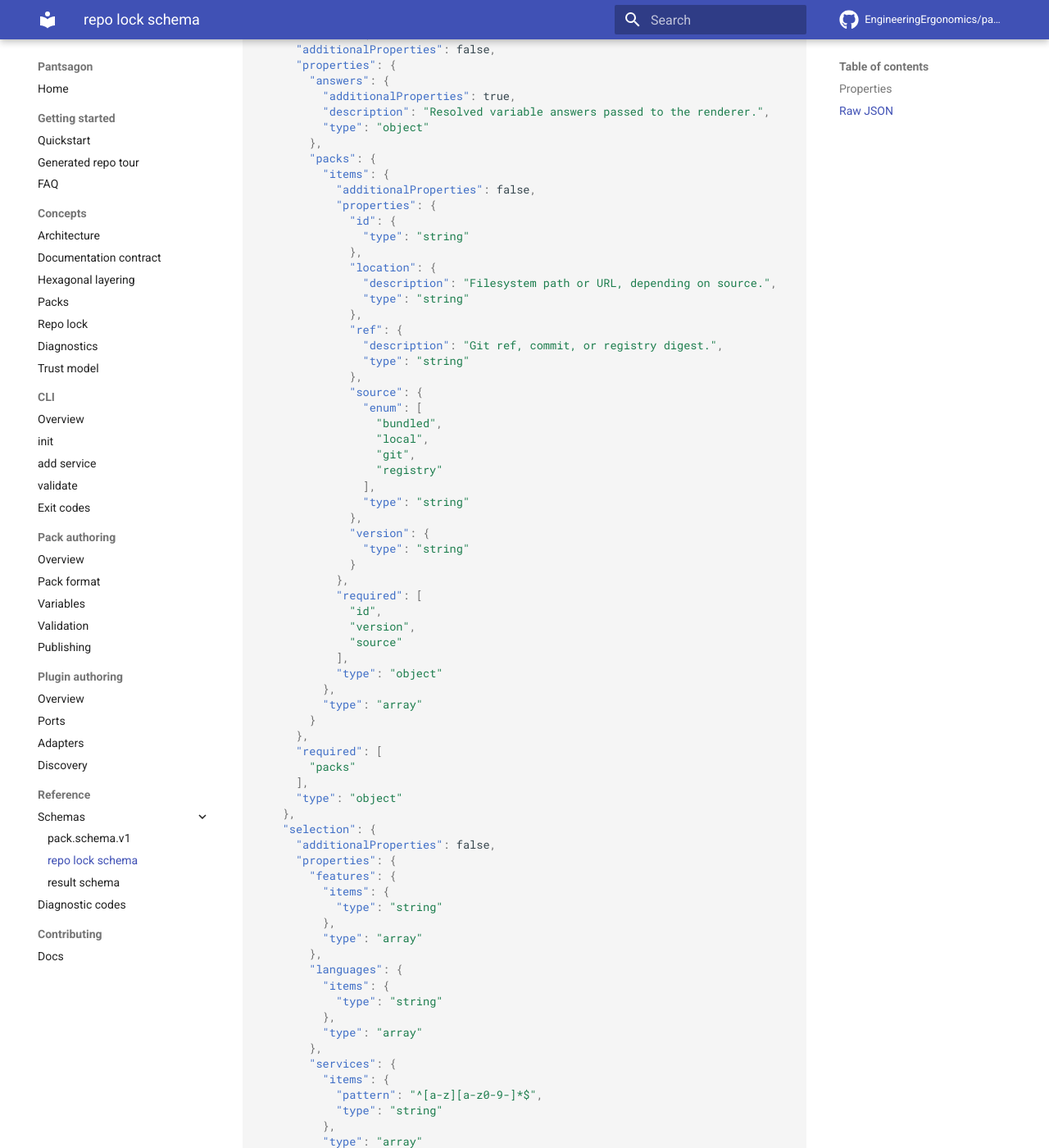
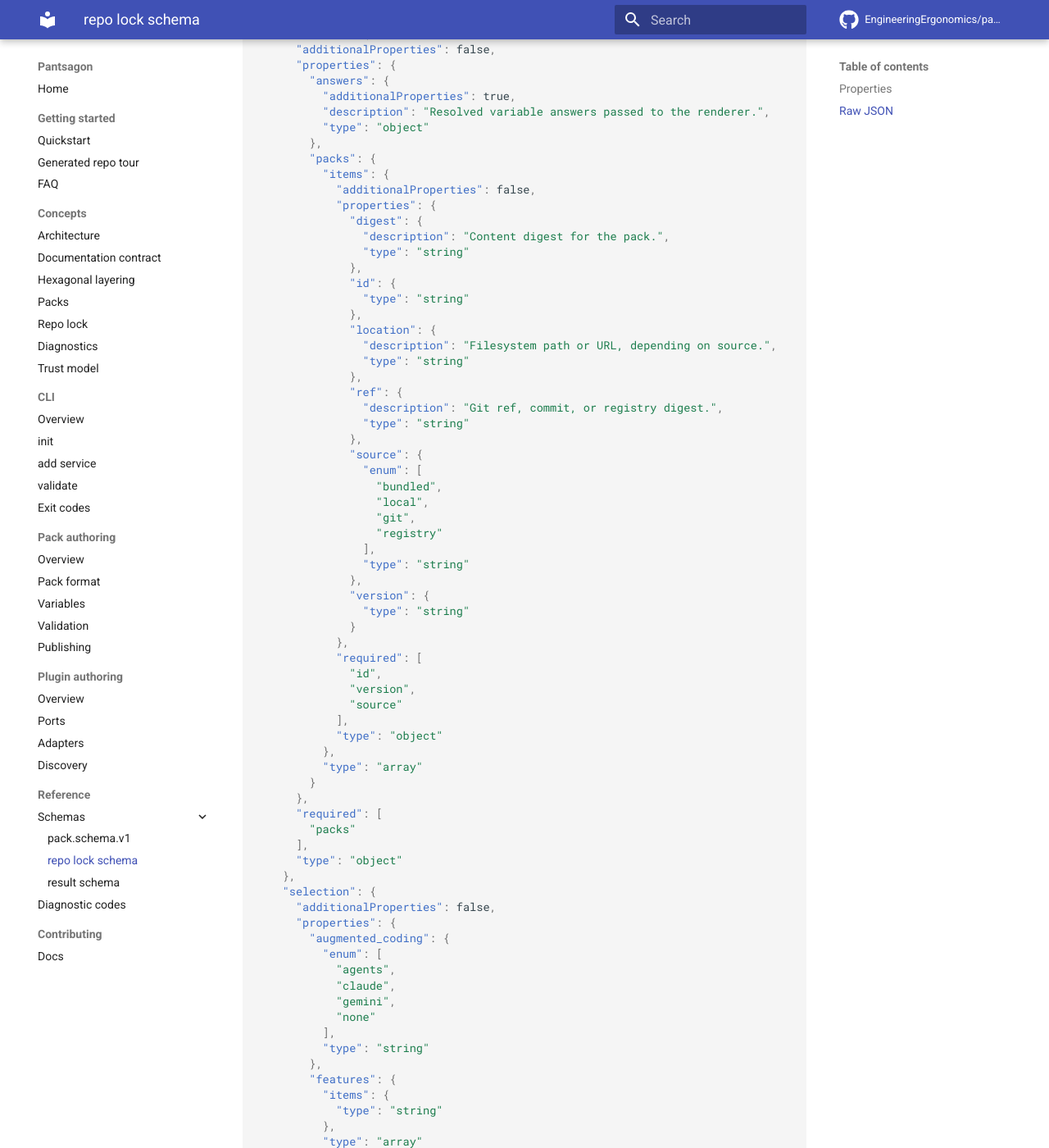
Before and after one commit to EngineeringErgonomics/pantsagon, an MkDocs documentation site: the page built from docs/reference/repo-lock.schema.v1.md, in a window 1280 px wide and 1400 px high, scrolled down 897 px. Shown: the whole window at 82% size. Built offline with MkDocs 1.6.1 and Material for MkDocs 9.7.7, drawn with Linux system fonts in a browser that asks for light colours; comment, search, counter and statistics services are not loaded; the version menu is left out.

Commit message:
docs: sync repo lock schema

```diff
--- a/docs/reference/repo-lock.schema.v1.md
+++ b/docs/reference/repo-lock.schema.v1.md
@@ -38,6 +38,10 @@ Single source of truth for a Pantsagon-generated repository.
           "items": {
             "additionalProperties": false,
             "properties": {
+              "digest": {
+                "description": "Content digest for the pack.",
+                "type": "string"
+              },
               "id": {
                 "type": "string"
               },
@@ -80,6 +84,15 @@ Single source of truth for a Pantsagon-generated repository.
     "selection": {
       "additionalProperties": false,
       "properties": {
+        "augmented_coding": {
+          "enum": [
+            "agents",
+            "claude",
+            "gemini",
+            "none"
+          ],
+          "type": "string"
+        },
         "features": {
           "items": {
             "type": "string"
```
Also changed, not shown: 2 other files.
